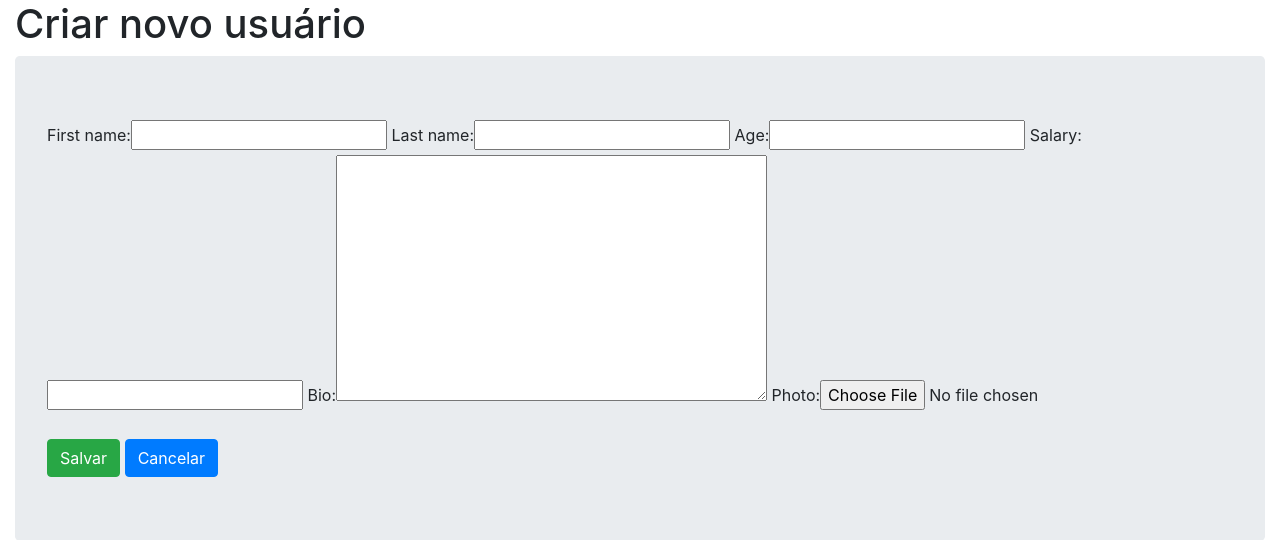
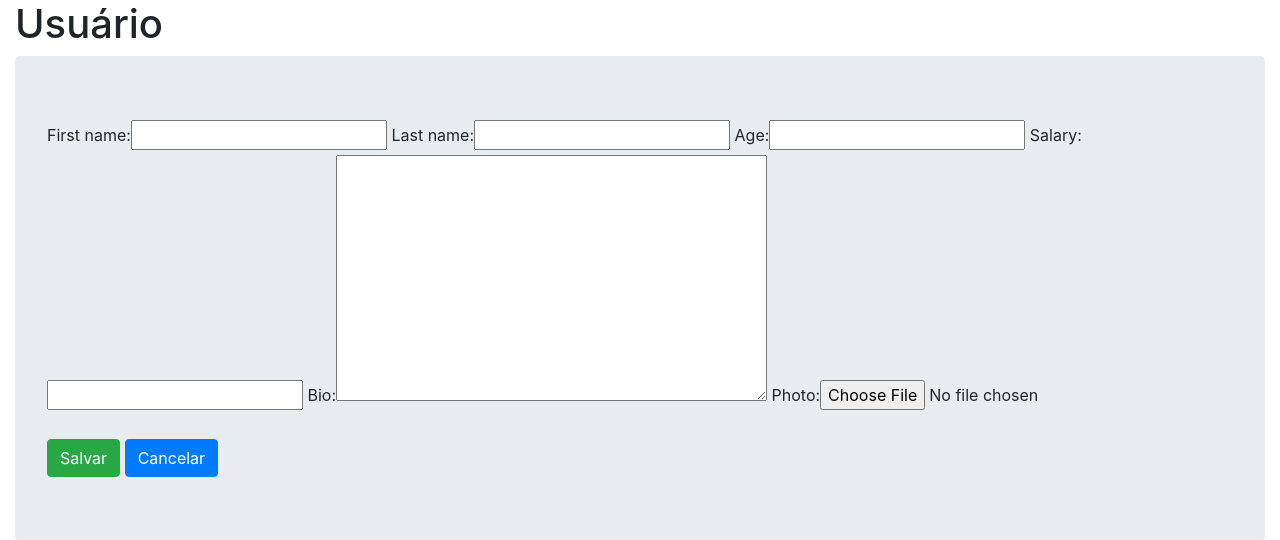
Before and after one commit to Ademilson12/gestao-clientes-itx, a Django app: page /clientes/new/ in a window 1280 px wide. Shown: the top 540 px of the page. Run offline with Django 3.2, Linux system fonts and the light colour scheme; the visitor is signed in with stand-in values (Sample User, id 1); some libraries are stand-ins or nearby versions.

Commit message:
Correcoes finais

```diff
--- a/clientes/templates/person_form.html
+++ b/clientes/templates/person_form.html
@@ -8,7 +8,7 @@
 
 
 
-    <h1>Criar novo usuário</h1>
+    <h1>Usuário</h1>
     <div class="jumbotron">
     <form method='POST' enctype="multipart/form-data"> <!--POST, utilizado para enviar informações para algum lugar.-->
         {% csrf_token %} <!--Proteção automatica que o django nos prove para evitar que as pessoas evitem manipular nosso formulario-->
```
